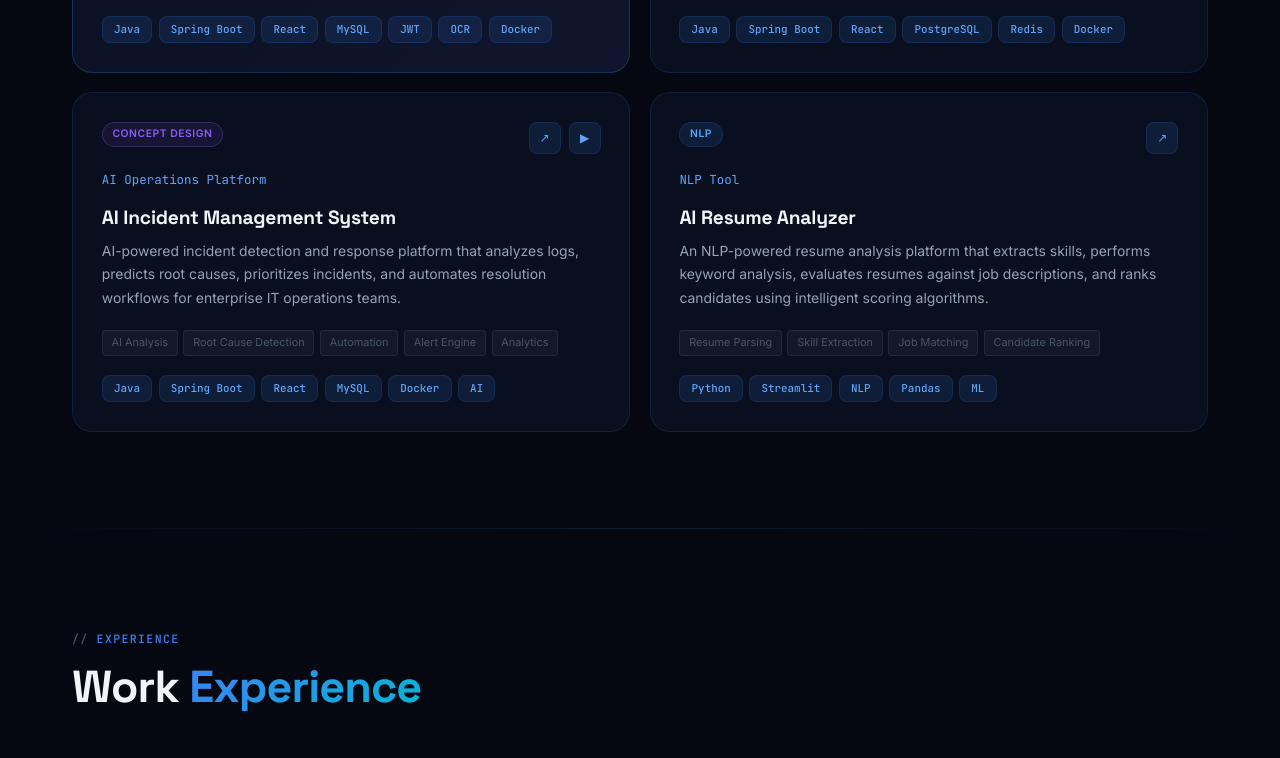
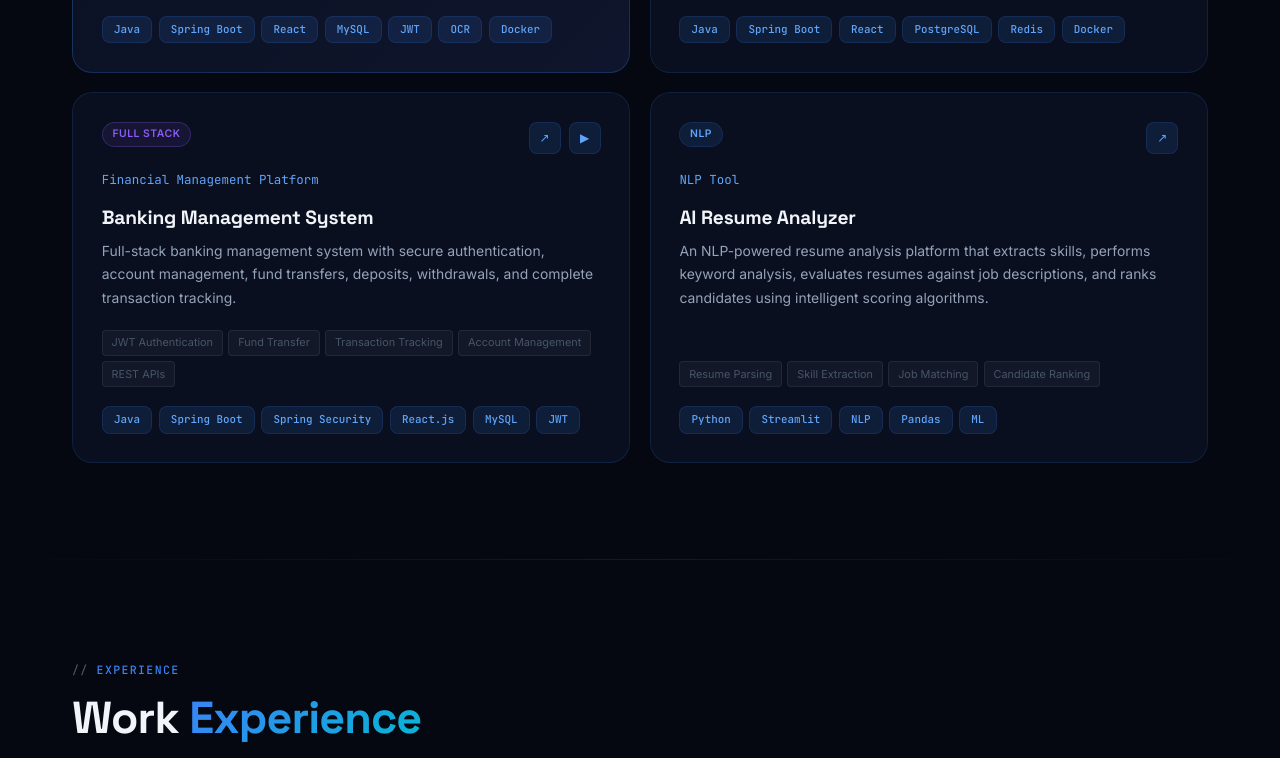
Before and after one commit to ARAVIND23005370/aravind-r-portfolio, a plain HTML site: page index.html in a window 1280 px wide. Shown: the part 3292-4050 px from the top of the page. Drawn offline with Linux system fonts and the light colour scheme.

Commit message:
Update banking project details and demo link

```diff
--- a/index.html
+++ b/index.html
@@ -1299,13 +1299,13 @@ footer span { color: var(--electric); }
 
     <div class="project-link-group">
       <a class="project-link"
-         href="https://github.com/ARAVIND23005370/End-to-End-Document-Workflow-Automation"
+         href="https://github.com/ARAVIND23005370/Multi-Tenant-SaaS-Platform.git"
          target="_blank"
          rel="noopener"
          title="View on GitHub">↗</a>
 
       <a class="project-link"
-         href="https://docflow-system.vercel.app/"
+         href="https://workspace.google.com/"
          target="_blank"
          rel="noopener"
          title="Live Demo">▶</a>
@@ -1340,55 +1340,54 @@ footer span { color: var(--electric); }
   </div>
 </div>
 <!-- Project 3 -->
-<div class="project-card reveal" data-tags="java ai backend">
+<div class="project-card reveal" data-tags="java springboot backend fullstack">
   <div class="project-header">
     <div class="project-badges">
-      <span class="badge badge-designed">Concept Design</span>
+      <span class="badge badge-designed">Full Stack</span>
     </div>
 
     <div class="project-link-group">
       <a class="project-link"
-         href="https://github.com/ARAVIND23005370/End-to-End-Document-Workflow-Automation"
+         href="https://github.com/ARAVIND23005370/Banking-Management-System"
          target="_blank"
          rel="noopener"
          title="View on GitHub">↗</a>
 
       <a class="project-link"
-         href="https://docflow-system.vercel.app/"
+         href="https://banking-system-web.vercel.app/"
          target="_blank"
          rel="noopener"
          title="Live Demo">▶</a>
     </div>
   </div>
 
-  <p class="project-subtitle">AI Operations Platform</p>
-
-  <h3 class="project-title">AI Incident Management System</h3>
+  <p class="project-subtitle">Financial Management Platform</p>
+
+  <h3 class="project-title">Banking Management System</h3>
 
   <p class="project-desc">
-    AI-powered incident detection and response platform that analyzes logs,
-    predicts root causes, prioritizes incidents, and automates resolution workflows
-    for enterprise IT operations teams.
+    Full-stack banking management system with secure authentication,
+    account management, fund transfers, deposits, withdrawals, and
+    complete transaction tracking.
   </p>
 
   <div class="project-features">
-    <span class="feature-pill">AI Analysis</span>
-    <span class="feature-pill">Root Cause Detection</span>
-    <span class="feature-pill">Automation</span>
-    <span class="feature-pill">Alert Engine</span>
-    <span class="feature-pill">Analytics</span>
+    <span class="feature-pill">JWT Authentication</span>
+    <span class="feature-pill">Fund Transfer</span>
+    <span class="feature-pill">Transaction Tracking</span>
+    <span class="feature-pill">Account Management</span>
+    <span class="feature-pill">REST APIs</span>
   </div>
 
   <div class="project-stack">
     <span class="stack-tag">Java</span>
     <span class="stack-tag">Spring Boot</span>
-    <span class="stack-tag">React</span>
+    <span class="stack-tag">Spring Security</span>
+    <span class="stack-tag">React.js</span>
     <span class="stack-tag">MySQL</span>
-    <span class="stack-tag">Docker</span>
-    <span class="stack-tag">AI</span>
+    <span class="stack-tag">JWT</span>
   </div>
 </div>
-
       <!-- Project 4 -->
       <div class="project-card reveal" data-tags="ai">
         <div class="project-header">
```
